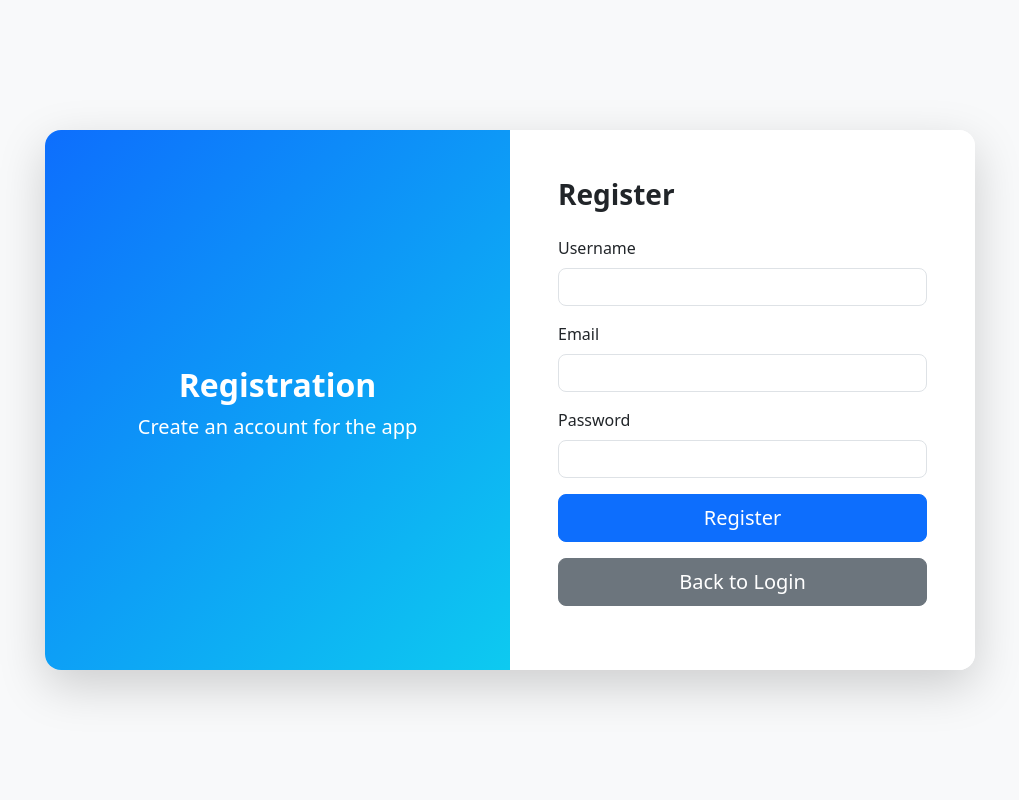
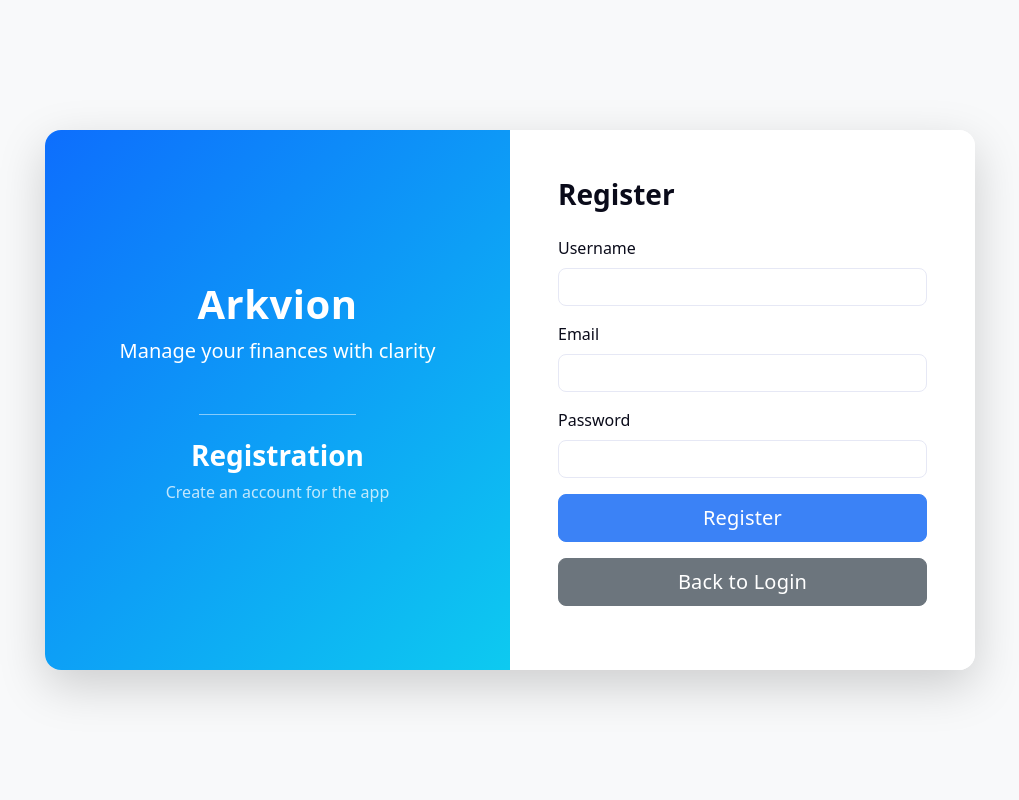
Before and after one commit to Arkvion-Labs/Arkvion, a Python web app: template app/templates/register.html in a window 1280 px wide. Shown: the whole page, without its empty margins (130-1149 px from the left). Run offline with Jinja, Linux system fonts and the light colour scheme; the template is opened without the code that fills it, so the values that code supplies are empty; some libraries are stand-ins or nearby versions.

Commit message:
Modified htmls to work with dark mode, overiding bootstrap css. replaced old files with updated, new file contents, and renamed wrongly named files

```diff
--- /dev/null
+++ b/app/static/css/themes.css
@@ -0,0 +1,434 @@
+/* =========================
+   LIGHT MODE (DEFAULT)
+========================= */
+:root {
+  --primary: #1a2265;
+  --primary-hover: #141a4d;
+  --secondary: #7c86e4;
+  --accent: #1f30c7;
+
+  --bg: #f4f4fb;
+  --card: #ffffff;
+  --sidebar: #1b263b;
+  --border: #e6e8f5;
+
+  --text: #0a0b1a;
+  --text-secondary: #c0c6dd; /* #4b4f66;*/
+  --text-muted: #a3a8c2;
+
+/*   --success: #2dd4bf;
+  --warning: #fbbf24;
+  --danger: #fb7185;
+  --info: #60a5fa; */
+  --success: #22c55e;   /* cleaner green (income / positive) */
+  --warning: #f59e0b;   /* warmer amber (less harsh) */
+  --danger:  #ef4444;   /* stable red (clean alert) */
+  --info:    #3b82f6;   /* calm blue (edit / info) */
+
+  --chart-bg: transparent;
+  --chart-text: var(--text);
+  --chart-grid: var(--border);
+  --chart-legend: var(--text);
+}
+
+/* =========================
+   DARK MODE
+========================= */
+html[data-theme="dark"] {
+  --bg: #0a0b1a;
+  --card: #12142a;
+  --sidebar: #070812;
+  --border: #1f2340;
+
+  --text: #f4f4fb;
+  --text-secondary: #b3b7d6;
+  --text-muted: #5a5f80;
+
+  --success: #22c55e;
+  --warning: #fbbf22;
+  --danger:  #ef4444;
+  --info:    #60a5fa;
+
+  --chart-bg: transparent;
+  --chart-text: #f4f4fb;
+  --chart-grid: #1f2340;
+  --chart-legend: #b3b7d6;
+}
+
+/* =========================
+   GLOBAL FIXES (IMPORTANT)
+========================= */
+
+body {
+  background: var(--bg);
+  color: var(--text);
+}
+
+/* CARDS */
+.card {
+  background: var(--card);
+  color: var(--text);
+  border: 1px solid var(--border);
+}
+
+/* NAVBAR */
+.navbar {
+  background: var(--card) !important;
+  color: var(--text);
+  border-bottom: 1px solid var(--border);
+}
+
+/* SIDEBAR */
+#sidebar {
+  background: var(--sidebar);
+  color: var(--text);
+}
+
+/* =========================
+   BOOTSTRAP ALERT FIX (WORKING)
+========================= */
+
+/* Base alert (neutral styling) */
+.alert {
+  border: 1px solid var(--border);
+  border-radius: 8px;
+  background: var(--card);
+  color: var(--text);
+}
+
+/* SUCCESS */
+.alert-success {
+  background-color: rgba(34, 197, 94, 0.15) !important;
+  border-color: var(--success) !important;
+  color: var(--text) !important;
+}
+
+/* DANGER */
+.alert-danger {
+  background-color: rgba(239, 68, 68, 0.15) !important;
+  border-color: var(--danger) !important;
+  color: var(--text) !important;
+}
+
+/* WARNING */
+.alert-warning {
+  background-color: rgba(245, 158, 11, 0.15) !important;
+  border-color: var(--warning) !important;
+  color: var(--text) !important;
+}
+
+/* INFO */
+.alert-info {
+  background-color: rgba(59, 130, 246, 0.15) !important;
+  border-color: var(--info) !important;
+  color: var(--text) !important;
+}
+
+.text-muted {
+  color: var(--text-muted) !important;
+}
+
+/* TABLES */
+.table {
+  color: var(--text);
+  background: var(--card);
+  border-color: var(--border);
+}
+
+.table th,
+.table td {
+  background: var(--card);
+  color: var(--text);
+  border-color: var(--border);
+}
+
+.table-striped tbody tr:nth-of-type(odd) {
+  background: rgba(255, 255, 255, 0.02);
+}
+
+html[data-theme="dark"] .table-striped tbody tr:nth-of-type(odd) {
+  background: rgba(255, 255, 255, 0.04);
+}
+
+.table-hover tbody tr:hover {
+  background: rgba(255, 255, 255, 0.05);
+}
+
+/* INPUTS / FILTERS / DATE PICKERS */
+input, select, textarea {
+  background: var(--card);
+  color: var(--text);
+  border: 1px solid var(--border);
+}
+
+input:focus,
+select:focus,
+textarea:focus {
+  outline: none;
+  border-color: var(--secondary);
+  box-shadow: 0 0 0 0.2rem rgba(124, 134, 228, 0.25);
+}
+
+.form-control,
+.form-select {
+  background: var(--card);
+  color: var(--text);
+  border: 1px solid var(--border);
+}
+
+.form-control::placeholder {
+  color: var(--text-muted);
+}
+
+.form-side {
+	background: var(--card);
+    color: var(--text);
+}
+
+.dropdown-menu {
+  background: var(--card);
+  color: var(--text);
+  border: 1px solid var(--border);
+}
+
+.dropdown-item {
+  color: var(--text);
+}
+
+.dropdown-item:hover {
+  background: var(--primary-hover);
+  color: white;
+}
+
+.pagination .page-link {
+  background: var(--card);
+  color: var(--text);
+  border-color: var(--border);
+}
+
+.pagination .page-item.active .page-link {
+  background: var(--primary);
+  color: white;
+  border-color: var(--primary);
+}
+/* =========================
+   MODALS THEME FIX
+========================= */
+
+.modal-content {
+  background: var(--card);
+  color: var(--text);
+  border: 1px solid var(--border);
+}
+
+.modal-header,
+.modal-footer {
+  border-color: var(--border);
+}
+
+/* =========================
+   BUDGET FIELD BOX (THEME FIX)
+========================= */
+
+.budget-field-box {
+    border: 1px solid var(--border);
+    border-radius: 8px;
+    padding: 8px 12px;
+
+    background: var(--card);
+    color: var(--text);
+
+    transition: 0.2s ease;
+}
+
+/* label above fields */
+.budget-field-box small {
+    color: var(--text-secondary);
+}
+
+/* optional hover polish */
+.budget-field-box:hover {
+    border-color: var(--secondary);
+}
+
+/* optional hover effect */
+.budget-field-box:hover {
+    border-color: var(--secondary);
+}
+
+/* =========================
+   BUTTON SYSTEM (CLEAN)
+========================= */
+
+/* Base */
+.btn {
+  border-radius: 999px; /* pill */
+  font-weight: 500;
+  transition: all 0.2s ease;
+  letter-spacing: 0.2px;
+
+  display: inline-flex;
+  align-items: center;
+  justify-content: center;
+  gap: 6px;
+}
+
+/* Remove Bootstrap glow */
+.btn:focus {
+  box-shadow: none;
+}
+
+
+/* =========================
+   DANGER (Delete)
+========================= */
+.btn-danger {
+  background-color: var(--danger);
+  border: 1px solid var(--danger);
+  color: #ffffff;
+}
+
+.btn-danger:hover {
+  filter: brightness(0.9);
+}
+
+/* =========================
+   PRIMARY (Edit)
+========================= */
+.btn-primary {
+  background-color: var(--info);
+  border: 1px solid var(--info);
+  color: #ffffff;
+}
+
+.btn-primary:hover {
+  filter: brightness(0.9);
+}
+
+/* =========================
+   ICON FIX
+========================= */
+.btn .material-symbols-outlined {
+  font-size: 22px;
+  display: flex;
+  align-items: center;
+  line-height: 1;
+}
+
+.icon-bold {
+  font-variation-settings: 'FILL' 1;
+}
+
+
+
+.btn-center-icon {
+  display: inline-flex;
+  align-items: center;
+  justify-content: center;
+  gap: 6px;
+  line-height: 1;
+  vertical-align: middle;
+}
+
+/* Fix icon alignment inside flex */
+.btn-center-icon .material-symbols-outlined {
+  font-size: 22px;
+  display: flex;
+  align-items: center;
+  line-height: 1.25;
+  transform: translateY(0.5px); /* small optical correction */
+}
+
+
+.btn .material-symbols-outlined {
+  font-size: 24px;
+}
+
+
+small.text-muted {
+    color: var(--text-secondary) !important;
+}
+
+option {
+  background: var(--card);
+  color: var(--text);
+}
+
+/* FORCE ALL SUCCESS BUTTONS TO MATCH */
+.btn-success {
+  background-color: var(--success) !important;
+  border: 1px solid var(--success) !important;
+  color: #ffffff !important;
+}
+
+.btn-success:hover,
+.btn-success:focus,
+.btn-success:active {
+  background-color: #16a34a !important;
+  border-color: #16a34a !important;
+  color: #ffffff !important;
+}
+
+/* =========================
+   BOOTSTRAP TOAST FIX (FINAL WORKING)
+========================= */
+
+/* Base toast container */
+.toast {
+  border: 1px solid var(--border);
+  box-shadow: 0 0.5rem 1rem rgba(0,0,0,0.15);
+  background-color: var(--card);
+  color: var(--text);
+}
+
+/* HEADER ALWAYS CLEAN */
+.toast-header {
+  background-color: var(--card);
+  color: var(--text);
+  border-bottom: 1px solid var(--border);
+}
+
+/* BODY ALWAYS CLEAN */
+.toast-body {
+  background-color: var(--card);
+  color: var(--text);
+}
+
+/* =========================
+   COLORED TOAST OVERRIDES
+========================= */
+
+.toast.text-bg-success {
+  background-color: var(--success) !important;
+  color: #fff !important;
+}
+
+.toast.text-bg-danger {
+  background-color: var(--danger) !important;
+  color: #fff !important;
+}
+
+.toast.text-bg-warning {
+  background-color: var(--warning) !important;
+  color: #fff !important;
+}
+
+.toast.text-bg-info {
+  background-color: var(--info) !important;
+  color: #fff !important;
+}
+
+/* FIX HEADER WHEN COLORED */
+.toast.text-bg-success .toast-header,
+.toast.text-bg-danger .toast-header,
+.toast.text-bg-warning .toast-header,
+.toast.text-bg-info .toast-header {
+  background-color: transparent !important;
+  color: #fff !important;
+  border-bottom: none !important;
+}
+
+.text-medium {
+    font-size: 1rem;
+    color: var(--text-muted);
+}
--- /dev/null
+++ b/app/static/js/themes.js
@@ -0,0 +1,95 @@
+document.addEventListener("DOMContentLoaded", () => {
+    const toggle = document.getElementById("themeSwitch");
+    const root = document.documentElement;
+
+    // =========================
+    // 1. LOAD THEME
+    // =========================
+    let theme =
+        localStorage.getItem("theme") ||
+        root.getAttribute("data-theme") ||
+        "light";
+
+    root.setAttribute("data-theme", theme);
+
+    // sync toggle state
+    if (toggle) {
+        toggle.checked = theme === "dark";
+
+        // =========================
+        // 2. HANDLE TOGGLE
+        // =========================
+        toggle.addEventListener("change", async () => {
+            const newTheme = toggle.checked ? "dark" : "light";
+
+            document.documentElement.setAttribute("data-theme", newTheme);
+            localStorage.setItem("theme", newTheme);
+
+            notifyThemeChange();
+
+            await fetch("/toggle-theme", {
+                method: "POST",
+                headers: {
+                    "Content-Type": "application/json"
+                }
+            });
+
+            // optional feedback
+            showToast(
+                "info",
+                "Theme Updated",
+                `Switched to ${newTheme} mode`
+            );
+        });
+    }
+});
+
+
+// =========================
+// THEME HELPER (charts etc.)
+// =========================
+function getTheme() {
+    const styles = getComputedStyle(document.documentElement);
+
+    return {
+        chartText: styles.getPropertyValue('--text').trim(),
+        chartGrid: styles.getPropertyValue('--border').trim(),
+        chartLegend: styles.getPropertyValue('--text-secondary').trim(),
+        chartBg: styles.getPropertyValue('--card').trim()
+    };
+}
+
+
+// =========================
+// EVENT BUS
+// =========================
+function notifyThemeChange() {
+    window.dispatchEvent(new Event("themeChanged"));
+}
+
+
+// =========================
+// SAFE TOAST FUNCTION (FIXED)
+// =========================
+function showToast(type = "info", title = "", message = "") {
+    const toastEl = document.getElementById("appToast");
+    if (!toastEl) return;
+
+    const titleEl = document.getElementById("toastTitle");
+    const bodyEl = document.getElementById("toastContent");
+
+    toastEl.classList.remove(
+        "text-bg-success",
+        "text-bg-danger",
+        "text-bg-warning",
+        "text-bg-info"
+    );
+
+    const valid = ["success", "danger", "warning", "info"];
+    toastEl.classList.add(`text-bg-${valid.includes(type) ? type : "info"}`);
+
+    if (titleEl) titleEl.textContent = title;
+    if (bodyEl) bodyEl.textContent = message;
+
+    bootstrap.Toast.getOrCreateInstance(toastEl).show();
+}
--- a/app/templates/analytics.html
+++ b/app/templates/analytics.html
@@ -1,4 +1,5 @@
 {% extends "authenticated-base.html" %}
+{% block title %}Reports & Analytics{% endblock %}
 
 {% block external_js %}
 <script src="{{ url_for('static', path='js/analytics.js')}}"></script>
--- a/app/templates/budgets.html
+++ b/app/templates/budgets.html
@@ -1,4 +1,5 @@
 {% extends "authenticated-base.html" %}
+{% block page_title %}Budgets{% endblock %}
 
 {% block external_js %}
 <script src="{{ url_for('static', path='js/budget.js') }}"></script>
--- a/app/templates/dashboard.html
+++ b/app/templates/dashboard.html
@@ -1,4 +1,5 @@
 {% extends "authenticated-base.html" %}
+{% block title %}Dashboard{% endblock %}
 
 {% block external_js %}
 <script src="{{ url_for('static', path='js/dashboard.js')}}"></script>
--- a/app/templates/register.html
+++ b/app/templates/register.html
@@ -34,12 +34,16 @@
         padding: 3rem;
     }
 
-    .btn-primary {
+    .btn-primary, .btn-secondary {
         border-radius: 0.5rem;
     }
 
     .form-control {
         border-radius: 0.5rem;
+    }
+    .form-side {
+        background: var(--card);
+        color: var(--text);
     }
 </style>
 {% endblock %}
@@ -52,11 +56,16 @@
         <div class="row g-0">
             <div class="col-lg-6 d-none d-lg-flex login-image">
                 <div class="text-center">
-                    <h2 class="mt-4 fw-bold">Registration</h2>
-                    <p class="lead">Create an account for the app</p>
+                    <h1 class="fw-bold mb-2" style="letter-spacing: 0.5px;">Arkvion</h1>
+                    <p class="lead mb-5">Manage your finances with clarity</p>
+
+                    <hr class="w-50 mx-auto opacity-50">
+
+                    <h3 class="mt-4 fw-semibold">Registration</h3>
+                    <p class="medium opacity-75">Create an account for the app</p>
                 </div>
             </div>
-            <div class="col-lg-6 bg-white">
+            <div class="col-lg-6 form-side">
                 <div class="form-section">
                     <h3 class="fw-bold mb-4">Register</h3>
 
```
Also changed, not shown: app/static/js/budget.js (renamed from app/static/js/buget.js, +15 -4 lines), app/templates/login.html (+13 -4 lines), app/routers/budget.py (renamed from app/routers/budgets.py), app/routers/subscription.py (line endings or trailing spaces).
